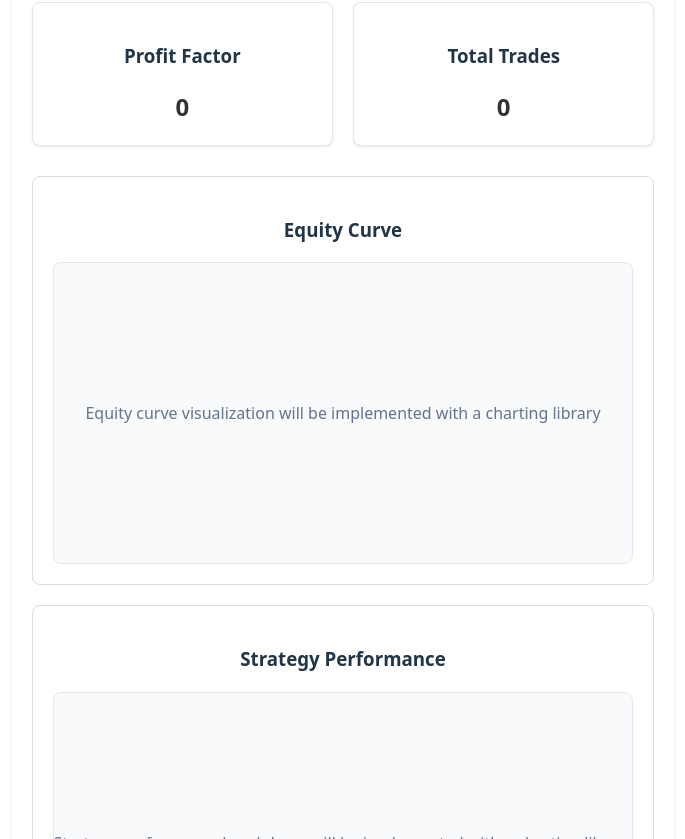
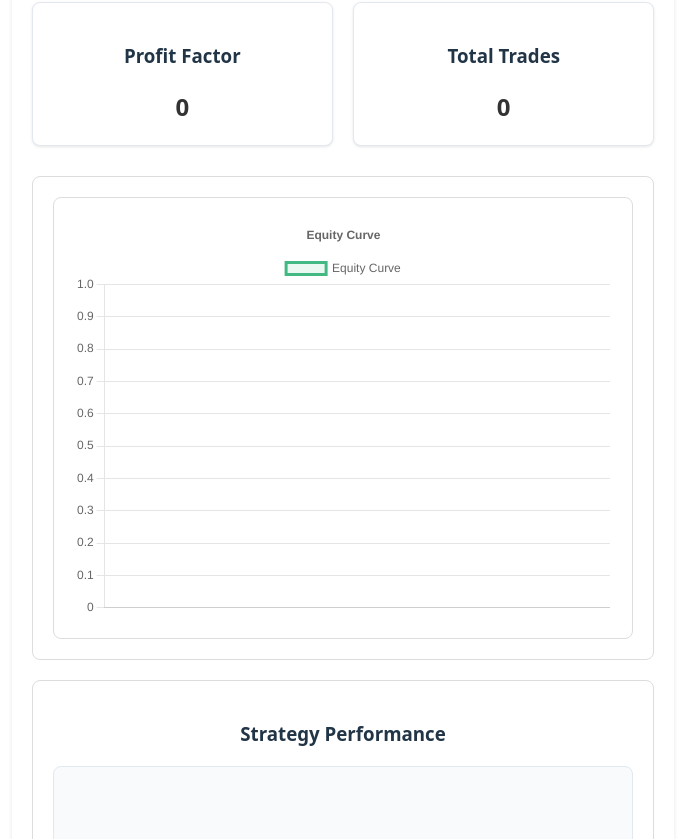
Before and after one commit to gopinath0332-del/MyTradeJournal, a Vue app in the folder FE/: page / in a window 1280 px wide. Shown: the part 526-1365 px from the top of the page, without its empty margins (297-982 px from the left). Built offline with nearby package versions, Linux system fonts and the light colour scheme.

Commit message:
adding equity charts

```diff
--- a/FE/package.json
+++ b/FE/package.json
@@ -9,7 +9,9 @@
     "preview": "vite preview"
   },
   "dependencies": {
-    "vue": "^3.5.21"
+    "chart.js": "^4.5.0",
+    "vue": "^3.5.21",
+    "vue-chartjs": "^5.3.2"
   },
   "devDependencies": {
     "@vitejs/plugin-vue": "^6.0.1",
--- /dev/null
+++ b/FE/src/components/dashboard/EquityCurveChart.vue
@@ -0,0 +1,109 @@
+<!-- EquityCurveChart.vue -->
+<script setup>
+import { computed } from 'vue'
+import { Line } from 'vue-chartjs'
+import {
+    Chart as ChartJS,
+    CategoryScale,
+    LinearScale,
+    PointElement,
+    LineElement,
+    Title,
+    Tooltip,
+    Legend
+} from 'chart.js'
+
+ChartJS.register(
+    CategoryScale,
+    LinearScale,
+    PointElement,
+    LineElement,
+    Title,
+    Tooltip,
+    Legend
+)
+
+const props = defineProps({
+    trades: {
+        type: Array,
+        required: true
+    }
+})
+
+const chartData = computed(() => {
+    // Sort trades by entry date
+    const sortedTrades = [...props.trades].sort((a, b) =>
+        new Date(a.entryDate) - new Date(b.entryDate)
+    )
+
+    // Calculate cumulative equity
+    let equity = 1000 // Starting equity
+    const equityPoints = sortedTrades.map(trade => {
+        const profitLoss = trade.exitPrice && trade.entryPrice
+            ? (trade.exitPrice - trade.entryPrice) * trade.positionSize
+            : 0
+        equity += profitLoss
+        return {
+            date: new Date(trade.entryDate).toLocaleDateString(),
+            equity
+        }
+    })
+
+    return {
+        labels: equityPoints.map(point => point.date),
+        datasets: [
+            {
+                label: 'Equity Curve',
+                data: equityPoints.map(point => point.equity),
+                borderColor: '#42b883',
+                backgroundColor: 'rgba(66, 184, 131, 0.1)',
+                fill: true,
+                tension: 0.4
+            }
+        ]
+    }
+})
+
+const chartOptions = {
+    responsive: true,
+    maintainAspectRatio: false,
+    plugins: {
+        legend: {
+            position: 'top'
+        },
+        title: {
+            display: true,
+            text: 'Equity Curve'
+        }
+    },
+    scales: {
+        y: {
+            beginAtZero: false,
+            grid: {
+                color: 'rgba(0, 0, 0, 0.1)'
+            }
+        },
+        x: {
+            grid: {
+                display: false
+            }
+        }
+    }
+}
+</script>
+
+<template>
+    <div class="chart-container">
+        <Line :data="chartData" :options="chartOptions" />
+    </div>
+</template>
+
+<style scoped>
+.chart-container {
+    height: 400px;
+    background: white;
+    padding: 20px;
+    border-radius: 8px;
+    border: 1px solid #e2e8f0;
+}
+</style>
--- a/FE/src/components/dashboard/PerformanceDashboard.vue
+++ b/FE/src/components/dashboard/PerformanceDashboard.vue
@@ -58,11 +58,7 @@
 
         <div class="charts">
             <div class="chart-container">
-                <h3>Equity Curve</h3>
-                <!-- Placeholder for equity curve chart -->
-                <div class="chart-placeholder">
-                    Equity curve visualization will be implemented with a charting library
-                </div>
+                <EquityCurveChart :trades="filteredTrades" />
             </div>
 
             <div class="chart-container">
@@ -88,6 +84,7 @@
 
 <script setup>
 import { ref, computed, onMounted } from 'vue'
+import EquityCurveChart from './EquityCurveChart.vue'
 
 const filters = ref({
     dateRange: '30',
```
Also changed, not shown: 1 other file (tests, documents, lock files or other folders).
